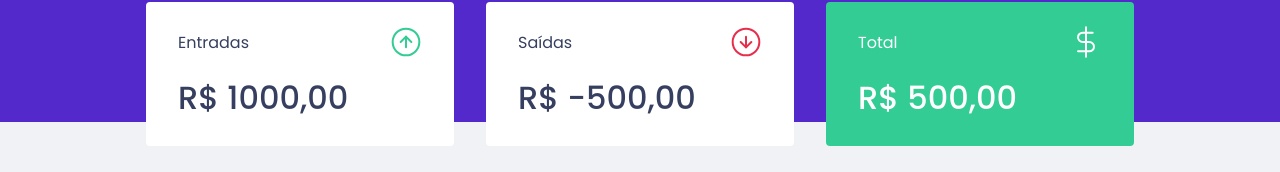
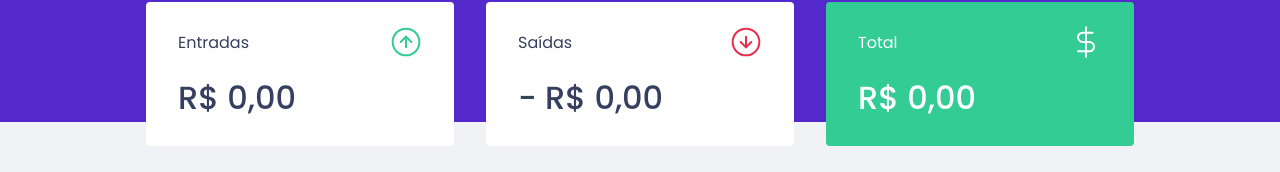
Before and after one commit to rianperassoli/dtmoney, a React (Create React App) app: page / in a window 1280 px wide. Shown: the part 150-322 px from the top of the page. Built offline with nearby package versions, Linux system fonts and the light colour scheme; no server answers; what miragejs would draw is missing.

Commit message:
Craido totalizador para sumario para mostrar os valores corretos de acordo com o lista de transactions

```diff
--- a/src/components/NewTransactionModal/index.tsx
+++ b/src/components/NewTransactionModal/index.tsx
@@ -3,7 +3,6 @@ import Modal from 'react-modal'
 import incomeImg from '../../assets/income.svg'
 import outcomeImg from '../../assets/outcome.svg'
 import closeImg from '../../assets/close.svg'
-import { api } from '../../services/api'
 import { TransactionsContext } from '../../TransactionsContext'
 
 import { Container, TransactionTypeContainer, RadioBox } from './styles'
--- a/src/components/Summary/index.tsx
+++ b/src/components/Summary/index.tsx
@@ -9,6 +9,19 @@ import { Container } from "./styles";
 export function Summary() {
   const { transactions } = useContext(TransactionsContext)
 
+  const summary = transactions.reduce((accumulator, transaction) => {
+    if (transaction.type === 'deposit') {
+      accumulator.deposits += transaction.amount
+      accumulator.total += transaction.amount
+    } else {
+      accumulator.withdraws += transaction.amount
+      accumulator.total -= transaction.amount
+    }
+
+    return accumulator
+  },
+    { deposits: 0, withdraws: 0, total: 0 })
+
   return (
     <Container>
       <div>
@@ -16,7 +29,9 @@ export function Summary() {
           <p>Entradas</p>
           <img src={incomeImg} alt="Entradas" />
         </header>
-        <strong>R$ 1000,00</strong>
+        <strong>
+          {new Intl.NumberFormat('pt-BR', { style: 'currency', currency: 'BRL' }).format(summary.deposits)}
+        </strong>
       </div>
 
       <div>
@@ -24,7 +39,9 @@ export function Summary() {
           <p>Saídas</p>
           <img src={outcomeImg} alt="Saídas" />
         </header>
-        <strong>R$ -500,00</strong>
+        <strong>
+          - {new Intl.NumberFormat('pt-BR', { style: 'currency', currency: 'BRL' }).format(summary.withdraws)}
+        </strong>
       </div>
 
       <div className="highlight-background">
@@ -32,7 +49,9 @@ export function Summary() {
           <p>Total</p>
           <img src={totalImg} alt="Total" />
         </header>
-        <strong>R$ 500,00</strong>
+        <strong>
+          {new Intl.NumberFormat('pt-BR', { style: 'currency', currency: 'BRL' }).format(summary.total)}
+        </strong>
       </div>
     </Container>
   )
```
